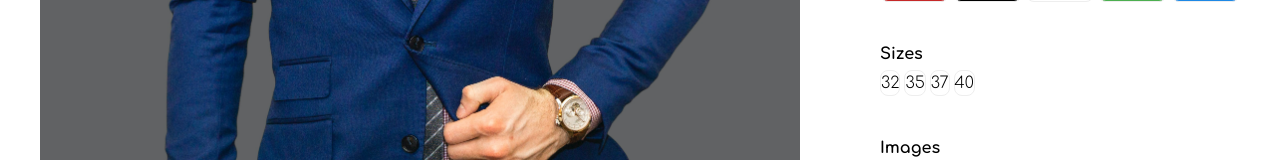
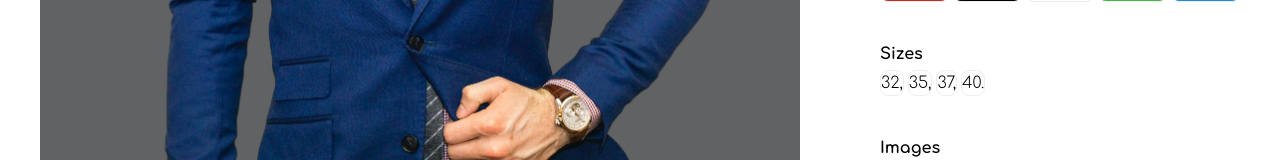
Before and after one commit to Eleli-Ayub/thriftske, a Next.js app: page /singleproduct in a window 1280 px wide. Shown: the part 356-516 px from the top of the page. Built offline with nearby package versions, Linux system fonts and the light colour scheme.

Commit message:
single product

```diff
--- a/pages/singleproduct.tsx
+++ b/pages/singleproduct.tsx
@@ -40,10 +40,10 @@ function singleproduct() {
           <div>
             <h1 className=" font-bold mb-1">Sizes</h1>
             <div className="flex flex-row gap-1 child:border child:flex child:items-center child:justify-center child:border-stone-600 child:rounded-lg">
-              <h1>32</h1>
-              <h1>35</h1>
-              <h1>37</h1>
-              <h1>40</h1>
+              <h1>32,</h1>
+              <h1>35,</h1>
+              <h1>37,</h1>
+              <h1>40.</h1>
             </div>
           </div>
           <div>
```
